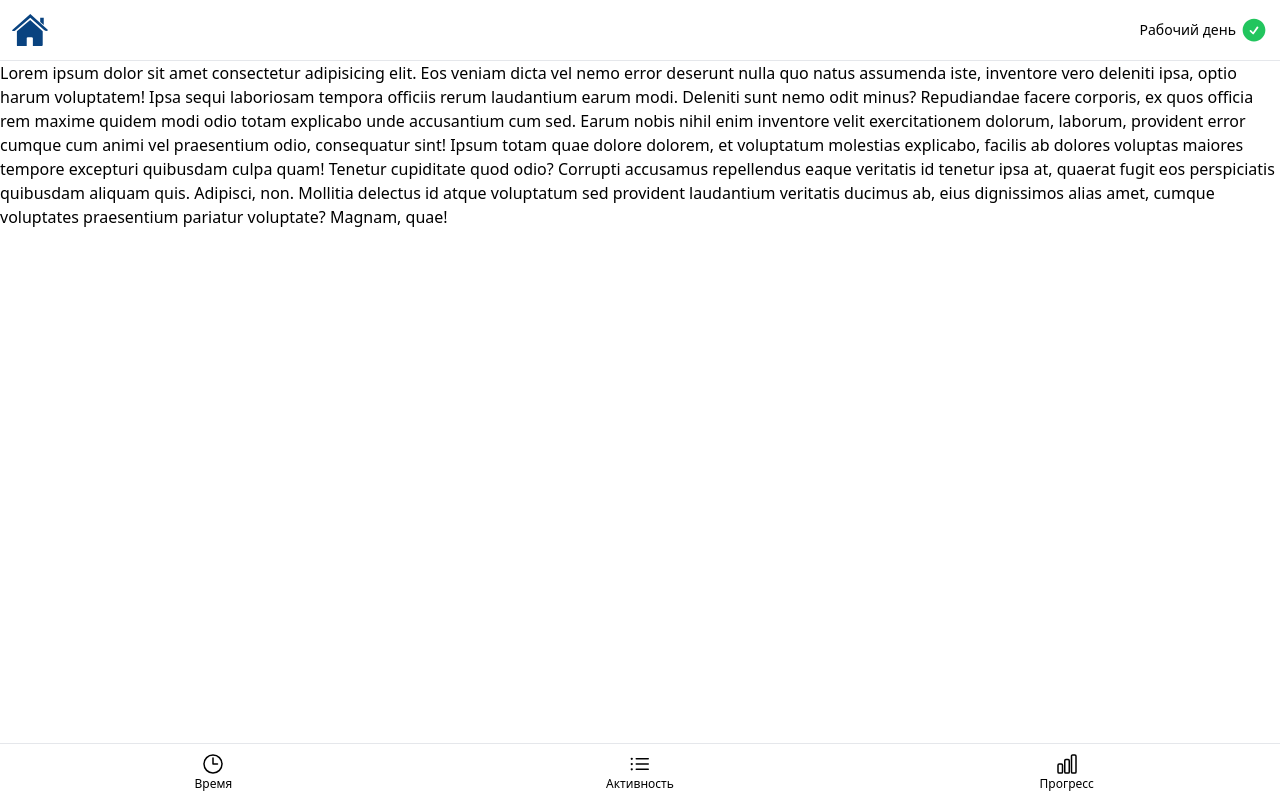
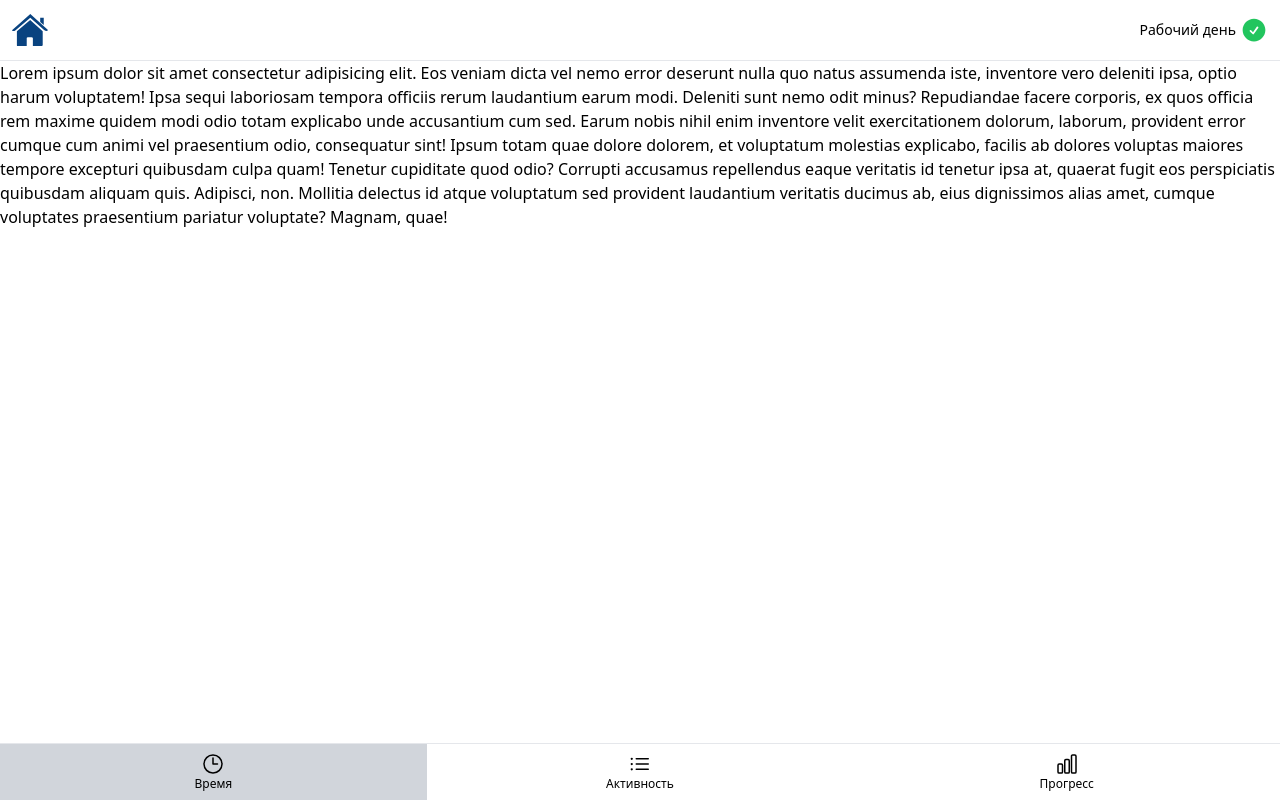
Before and after one commit to hottabuch1987/tracker, a Vue app in the folder ontrack/: page / in a window 1280 px wide. Built offline with nearby package versions, Linux system fonts and the light colour scheme.

Commit message:
изменение цвета при помощи @click

```diff
--- /dev/null
+++ b/ontrack/src/components/NavItem.vue
@@ -0,0 +1,12 @@
+<script>
+export default {
+    inheritAttrs: false
+}
+</script>
+<template>
+    <li class="flex-1">
+      <a v-bind="$attrs" class="flex flex-col items-center p-2 text-xs capitalize">
+        <slot></slot>
+      </a>
+    </li>
+</template>
--- a/ontrack/src/components/TheNav.vue
+++ b/ontrack/src/components/TheNav.vue
@@ -1,19 +1,30 @@
 <script setup>
+import { ref } from 'vue'
 import { ClockIcon, ListBulletIcon, ChartBarIcon} from '@heroicons/vue/24/outline'
+import NavItem from '@/components/NavItem.vue'
+
 const navItems = {
   время: ClockIcon,
   активность: ListBulletIcon,
   прогресс: ChartBarIcon,
 }
+
+const curentPage = ref('время')
+
 </script>
 <template>
     <nav class="sticky bottom-0 z-10 bg-white">
   <ul class="flex items-center justify-around border-t">
-    <li v-for="icon, page in navItems" :key="page" class="flex-1">
-      <a :href="`#${page}`" class="flex flex-col items-center p-2 text-xs capitalize">
-        <component :is="icon" class="h-6 w-6" />{{ page }}
-      </a>
-    </li>
+    <NavItem
+      v-for="icon, page in navItems" :key="page"
+      :href="`#${page}`"
+      :class="{'bg-gray-300 pointer-events-none': page === curentPage}"
+      @click="curentPage = page"
+    >
+
+      <component :is="icon" class="h-6 w-6" />{{ page }}
+    </NavItem>
+
   </ul>
 </nav>
 </template>
```
